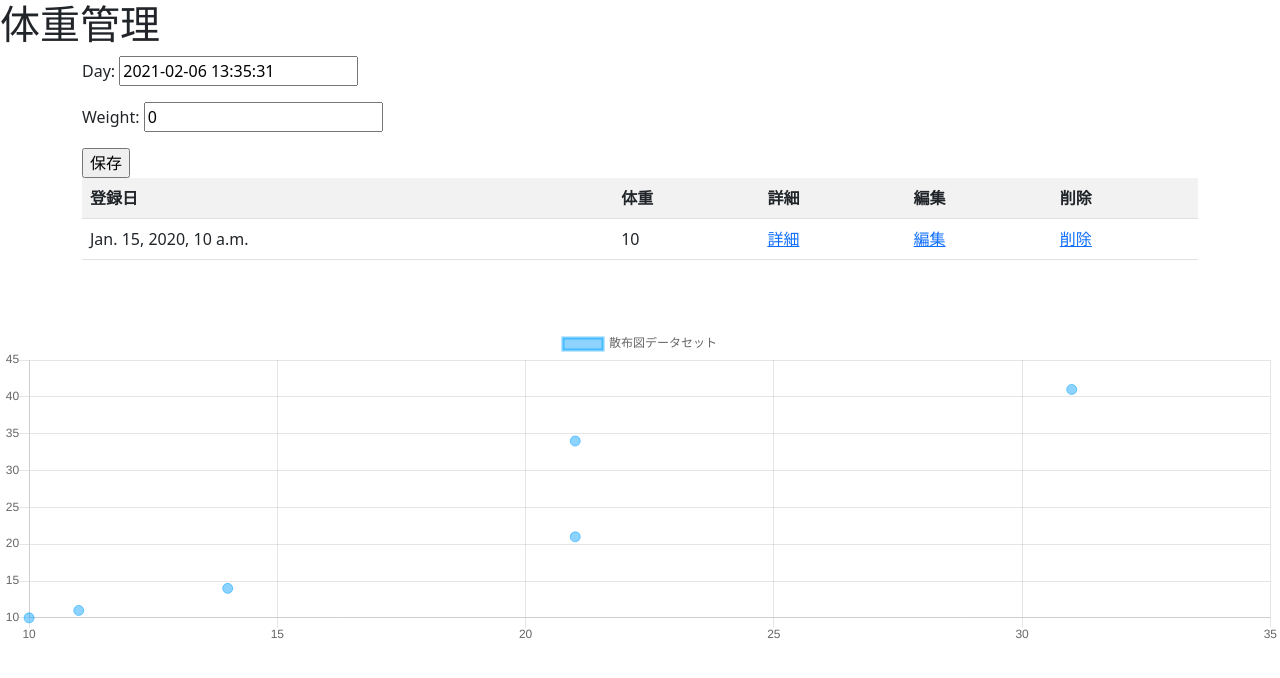
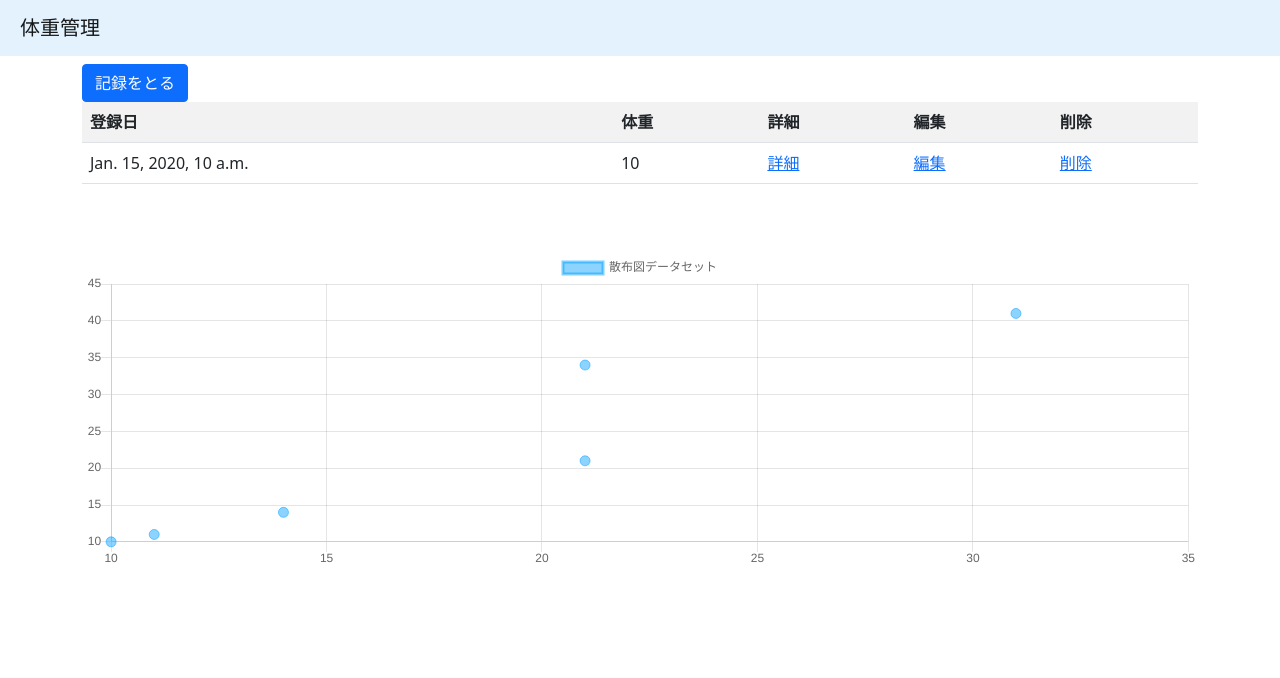
Before and after one commit to keishi25/StoreHealthdata, a Django app: page /store/ in a window 1280 px wide. Shown: the top 678 px of the page. Run offline with Django 3.2, Linux system fonts and the light colour scheme; tables that the repository leaves empty hold one stand-in row (Sample ...); some libraries are stand-ins or nearby versions.

Commit message:
Add navbar

```diff
--- /dev/null
+++ b/store/forms.py
@@ -0,0 +1,15 @@
+from django import forms
+from .models import Member
+
+
+class MemberCreateForm(forms.ModelForm):
+    """formの設定をすることで、HTML上でのformの表示を変更できる"""
+    # 下記コンストラクタを設定することで、タイトルとフォームを縦並びに出来る
+    def __init__(self, *args, **kwargs):
+        super(MemberCreateForm, self).__init__(*args, **kwargs)
+        for field in self.fields.values():
+            field.widget.attrs["class"] = "form-control"
+
+    class Meta:
+        model = Member
+        fields = ['day', 'weight']
--- a/store/views.py
+++ b/store/views.py
@@ -1,7 +1,10 @@
 from django.shortcuts import render
-from .models import Member
+
 from django.views.generic import ListView, DetailView, CreateView, UpdateView, DeleteView
 from django.urls import reverse,  reverse_lazy
+
+from .models import Member
+from .forms import MemberCreateForm
 
 
 class MemberList(ListView):
@@ -23,7 +26,9 @@ class MemberDetail(DetailView):
 class MemberCreateList(CreateView):
     # template_name = 'user/member_form.html'
     model = Member
-    fields = ['day', 'weight']
+    # CreateViewでform_clasの指定は、fieldsの設定をしている限り、必須ではない
+    form_class = MemberCreateForm
+    # fields = ['day', 'weight']
 
     def get_success_url(self):
         return reverse('detail', kwargs={'pk': self.object.pk})
--- a/templates/store/member_form.html
+++ b/templates/store/member_form.html
@@ -17,9 +19,18 @@
 </head>
 
 <body>
-    <h1>体重管理</h1>
+    <!-- ヘッダー -->
+    <nav class="navbar navbar-light mb-2" style="background-color:#e3f2fd;">
+        <a href="#" class="navbar-brand">　体重管理</a>
+    </nav>
 
+    <!-- 体重記録form -->
     <div class="container">
+        <button class="btn btn-primary" type="button" data-bs-toggle="collapse" data-bs-target="#collapseExample" aria-expanded="false" aria-controls="collapseExample">
+            記録をとる
+        </button>
+        <div class="collapse" id="collapseExample">
+            <div class="card card-body">
                 <form method="post" novalidate>
                     {% csrf_token %}
                     <!-- as_pで、各formをpタグで表示する-->
@@ -61,9 +73,11 @@
         </div>
 
 
-    <!-- chart.js描画-->
+    <!-- chart.jsグラフ描画-->
+    <div class="container">
         <div class="canvas-container">
             <canvas id="myChart" width="100" height="100"></canvas>
+        </div>
     </div>
 
     <!-- jsファイル読み込み -->
```
Also changed, not shown: other parts of templates/store/member_form.html (+4 -1 lines). Lines whose indentation alone changed are shown as unchanged.
